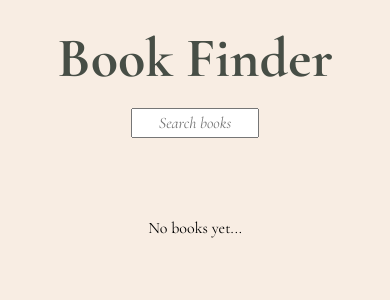
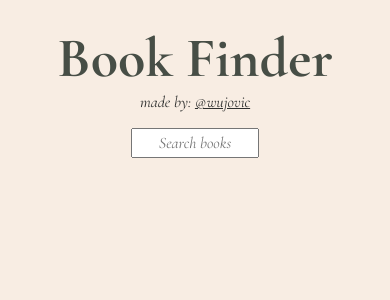
Before and after one commit to wujovic/book-finder, a React (Create React App) app: page / in a window 390 px wide. Shown: the top 300 px of the page. Built offline with nearby package versions, Linux system fonts and the light colour scheme.

Commit message:
everything done, optimizing for phones now

```diff
--- a/package.json
+++ b/package.json
@@ -3,6 +3,9 @@
   "version": "0.1.0",
   "private": true,
   "dependencies": {
+    "@fortawesome/fontawesome-svg-core": "^1.3.0",
+    "@fortawesome/free-solid-svg-icons": "^6.0.0",
+    "@fortawesome/react-fontawesome": "^0.1.17",
     "@testing-library/jest-dom": "^5.16.2",
     "@testing-library/react": "^12.1.2",
     "@testing-library/user-event": "^13.5.0",
--- a/public/index.html
+++ b/public/index.html
@@ -12,6 +12,7 @@
   <link
     href="https://fonts.googleapis.com/css2?family=Cormorant+Garamond:ital,wght@0,300;0,400;0,500;0,600;0,700;1,300;1,400;1,500;1,600;1,700&display=swap"
     rel="stylesheet">
+  <script src="https://kit.fontawesome.com/3a333a6e79.js" crossorigin="anonymous"></script>
 
   <title>Book Finder</title>
 
--- a/src/App.tsx
+++ b/src/App.tsx
@@ -1,3 +1,4 @@
+import Credits from "./components/Credits";
 import Header from "./components/Header";
 import MainContainer from "./components/MainContainer";
 
@@ -5,6 +6,7 @@ export default function App() {
   return (
     <div className="wrapper">
       <Header />
+      <Credits />
       <MainContainer />
     </div>
   )
--- a/src/components/Card.tsx
+++ b/src/components/Card.tsx
@@ -1,13 +1,40 @@
+import { FontAwesomeIcon } from '@fortawesome/react-fontawesome'
+import { faStar, faLink } from '@fortawesome/free-solid-svg-icons'
+
+const icon = <FontAwesomeIcon icon={faStar} size="xs"/>
+const icon2 = <FontAwesomeIcon icon={faLink} size="xs"/>
+
 export default function Card(props: any) {
+
     return (
         <div className="card">
 
-            <img src={props.image} alt="" />
+            <img className="cover" src={props.image} alt="" />
+
             <div className="card-desc">
 
-                <h3 className="title">{props.title}</h3>
-                <h4 className="author">Author: {props.author}</h4>
-                <p className="published">Published: {props.published}</p>
+                <div className="card-top">
+
+                    <div className="card-head">
+                        <h4 className="title">{props.title}</h4>
+                        {props.subtitle ?
+                            <p className="subtitle"> - {props.subtitle}</p> : null
+                        }
+                    </div>
+
+                    <div className="card-head-details">
+                        <h4 className="author">Author: {props.author}</h4>
+                        <p className="published">Published: <strong>{props.published}</strong></p>
+                        {props.rating ?
+                            <p className="rating">Rating: <strong>{props.rating}</strong> {icon}</p> : null
+                        }
+                    </div>
+
+                </div>
+
+                <div className="card-bottom">
+                    <a target="_blank" href={props.link} rel="noreferrer">More about this book {icon2}</a>
+                </div>
 
             </div>
 
--- /dev/null
+++ b/src/components/Credits.tsx
@@ -0,0 +1,11 @@
+export default function Credits() {
+    return (
+        <div className="credits">
+            <p>made by: <a
+                href="https://github.com/wujovic"
+                target="_blank"
+                rel="noreferrer"
+            >@wujovic</a></p>
+        </div>
+    )
+}
--- a/src/components/List.tsx
+++ b/src/components/List.tsx
@@ -14,11 +14,14 @@ export default function List(props: any) {
                                 key={book.id}
                                 image={book.volumeInfo.imageLinks.smallThumbnail}
                                 title={book.volumeInfo.title}
+                                subtitle={book.volumeInfo.subtitle}
                                 author={book.volumeInfo.authors}
                                 published={book.volumeInfo.publishedDate}
+                                rating={book.volumeInfo.averageRating}
+                                link={book.volumeInfo.infoLink}
                             />
                         )
-                    }) : <p className="np-data">No books yet...</p>
+                    }) : null
             }
 
         </div>
--- a/src/styles.css
+++ b/src/styles.css
@@ -1,6 +1,8 @@
 :root {
   --main-bck: #F8EDE3;
+  --sec-bck: #A2B29F;
   --main-txt: #474e46;
+  --no-data: #2e2f2e;
 }
 
 * {
@@ -16,6 +18,11 @@ body {
 h1 {
   color: var(--main-txt);
   font-size: 3.5rem;
+}
+
+p {
+  font-style: italic;
+  color: var(--no-data);
 }
 
 input {
@@ -34,11 +41,6 @@ input:focus {
   text-align: center;
 }
 
-/* main container */
-.main-container {
-
-}
-
 /* search */
 .search {
   margin: 1rem auto 0 auto;
@@ -53,20 +55,65 @@ input:focus {
   text-align: center;
 }
 
+.no-data {
+  font-style: italic;
+  text-align: center;
+  color: var(--main-txt);
+}
+
 /* list container */
 .list-container {
   width: 90%;
   margin: 5rem auto;
-  display: flex;
-  justify-content: center;
+  display: grid;
+  grid-gap: 2rem;
+  grid-template-columns: 1fr 1fr;
+  grid-template-areas: "card card";
 }
 
 /* card */
 .card {
+  display: flex;
+  gap: 0.8rem;
+  border-radius: 5px;
+  padding: 1rem;
+  -webkit-box-shadow: 5px 5px 15px 5px rgba(71, 78, 70, 0.32);
+  box-shadow: 5px 5px 15px 5px rgba(71, 78, 70, 0.32);
+}
+
+.cover {
+  height: 150px;
+  width: 100px;
+  border-radius: 5px;
+  -webkit-box-shadow: 5px 5px 15px 5px rgba(71, 78, 70, 0.24);
+  box-shadow: 5px 5px 15px 5px rgba(71, 78, 70, 0.24);
+}
+
+.card-desc {
+  display: flex;
+  flex-direction: column;
+  justify-content: space-between;
+}
+
+.card-top {
+  display: flex;
+  flex-direction: column;
+  gap: 0.8rem;
+}
+
+.card-head {
+  width: 100%;
+}
+
+.card-bottom a {
+  color: var(--main-txt);
+  text-decoration: none;
+}
+
+.credits {
   text-align: center;
 }
 
-.no-data {
-  font-style: italic;
-  text-align: center;
+.credits a {
+  color: var(--no-data)
 }
```
Also changed, not shown: 1 other file (tests, documents, lock files or other folders).
